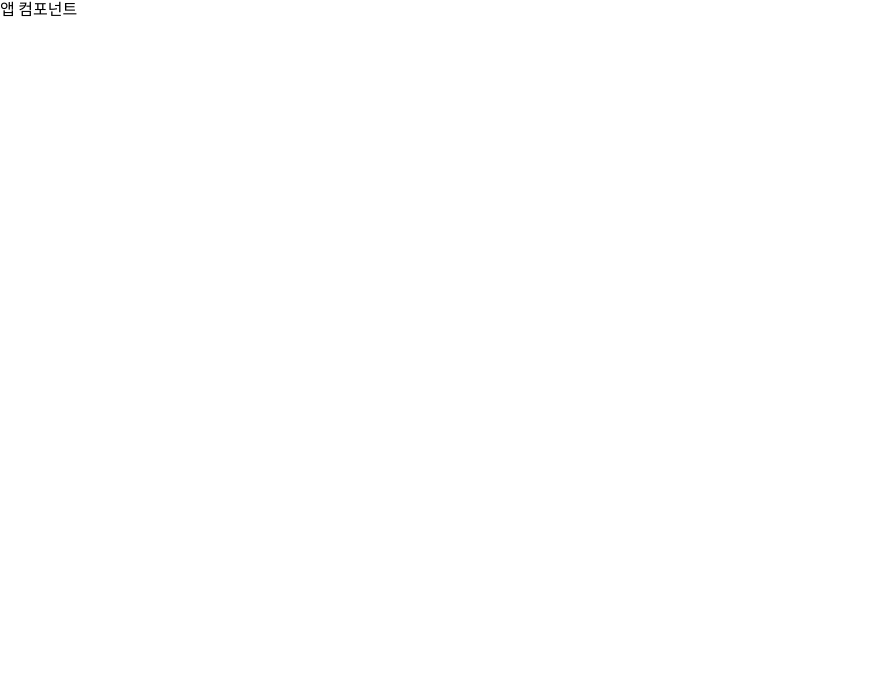
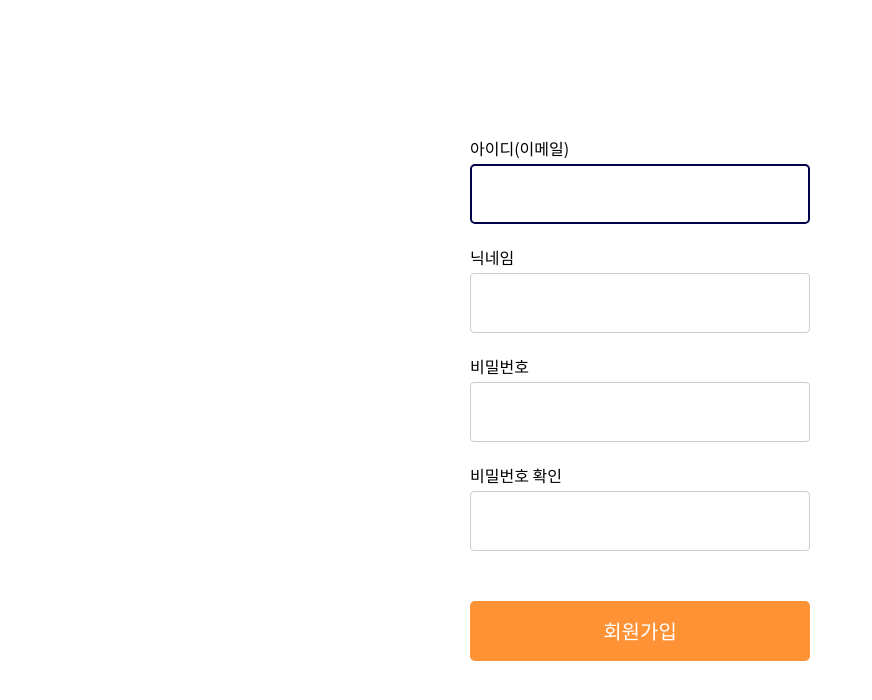
Before and after one commit to minyoungKuk/recipe, a React (Vite) app: page / in a window 1280 px wide. Shown: the top 700 px of the page, without its empty margins (0-872 px from the left). Built offline with nearby package versions, Linux system fonts and the light colour scheme.

Commit message:
[style] 0603 button component 추가

```diff
--- a/src/App.jsx
+++ b/src/App.jsx
@@ -1,7 +1,12 @@
-import React from 'react';
+import React from "react";
+import Signup from "./components/Signup";
 
 function App() {
-  return <div>앱 컴포넌트</div>;
+  return (
+    <div>
+      <Signup />
+    </div>
+  );
 }
 
 export default App;
--- /dev/null
+++ b/src/components/Button.jsx
@@ -0,0 +1,36 @@
+import React from "react";
+import styled from "styled-components";
+
+const sizeStyle = {
+  small: "140px",
+  medium: "180px",
+  large: "100%",
+};
+
+const StyledButton = styled.button`
+  flex: 0 0 auto;
+  width: ${(props) => sizeStyle[props.size] || sizeStyle.small};
+  height: 60px;
+  padding: 10px;
+  background-color: ${(props) => props.color};
+  color: white;
+  border: none;
+  border-radius: 5px;
+  cursor: pointer;
+  margin: 0 20px;
+  font-size: 20px;
+
+  &:hover {
+    background-color: #ff851b;
+  }
+`;
+
+const Button = ({ color, size, onClick, children }) => {
+  return (
+    <StyledButton color={color} size={size} onClick={onClick}>
+      {children}
+    </StyledButton>
+  );
+};
+
+export default Button;
--- /dev/null
+++ b/src/components/Signup.jsx
@@ -0,0 +1,109 @@
+import React, { useCallback, useEffect, useRef, useState } from "react";
+import styled from "styled-components";
+import Button from "./Button";
+
+const Form = styled.form`
+  width: 340px;
+`;
+
+const FormGroup = styled.div`
+  margin-bottom: 25px;
+  width: 100%;
+
+  label {
+    display: block;
+    margin-bottom: 8px;
+    font-size: 16px;
+  }
+
+  input {
+    width: 100%;
+    padding: 10px;
+    font-size: 16px;
+    border: 1px solid #ccc;
+    border-radius: 4px;
+  }
+`;
+
+const ButtonContainer = styled.div`
+  display: flex;
+  justify-content: center;
+`;
+
+const Signup = () => {
+  const [email, setEmail] = useState("");
+  const [nickname, setNickname] = useState("");
+  const [password, setPassword] = useState("");
+  const [chkPassword, setChkPassword] = useState("");
+  const emailRef = useRef(null);
+
+  useEffect(() => {
+    if (emailRef.current) {
+      emailRef.current.focus();
+    }
+  }, []);
+
+  const handleSignup = useCallback(
+    (e) => {
+      e.preventDefault();
+    },
+    [email, nickname, password, chkPassword]
+  );
+
+  const handleLogin = useCallback(
+    (e) => {
+      e.preventDefault();
+    },
+    [email, password]
+  );
+
+  return (
+    <div className="container">
+      <Form>
+        <FormGroup>
+          <label htmlFor="email">아이디(이메일)</label>
+          <input
+            type="text"
+            id="email"
+            value={email}
+            onChange={(e) => setEmail(e.target.value)}
+            ref={emailRef}
+            required
+          />
+          <label htmlFor="nickname">닉네임</label>
+          <input
+            type="text"
+            id="nickname"
+            value={nickname}
+            onChange={(e) => setNickname(e.target.value)}
+            required
+          />
+          <label htmlFor="password">비밀번호</label>
+          <input
+            type="password"
+            id="password"
+            value={password}
+            onChange={(e) => setPassword(e.target.value)}
+            required
+          />
+          <label htmlFor="chkPassword">비밀번호 확인</label>
+          <input
+            type="password"
+            id="chkPassword"
+            value={chkPassword}
+            onChange={(e) => setChkPassword(e.target.value)}
+            required
+          />
+        </FormGroup>
+
+        <ButtonContainer>
+          <Button color="#FE9234" size="large" onClick={handleLogin}>
+            회원가입
+          </Button>
+        </ButtonContainer>
+      </Form>
+    </div>
+  );
+};
+
+export default Signup;
--- a/src/styles/GlobalStyles.js
+++ b/src/styles/GlobalStyles.js
@@ -1,4 +1,4 @@
-import { createGlobalStyle } from 'styled-components';
+import { createGlobalStyle } from "styled-components";
 
 const GlobalStyle = createGlobalStyle`
   body {
@@ -7,6 +7,35 @@ const GlobalStyle = createGlobalStyle`
     padding: 0;
     box-sizing: border-box;
   }
+
+  .container {
+    display: flex;
+    justify-content: center;
+    align-items: center;
+    min-height: 100vh;
+  }
+
+  label {
+    display: block;
+    margin-bottom: 15px;
+    font-size: 20px;
+    text-align: left;
+  }
+
+  input {
+    width: 100%;
+    height: 60px;
+    padding: 8px;
+    box-sizing: border-box;
+    border: 1px solid #cecece;
+    border-radius: 5px;
+    font-size: 20px;
+    margin-bottom: 25px;
+
+    &:focus {
+      outline-color: #02024a;
+    }
+  }
 `;
 
 export default GlobalStyle;
```
Also changed, not shown: src/components/Login.jsx (added, +81 -0 lines).
